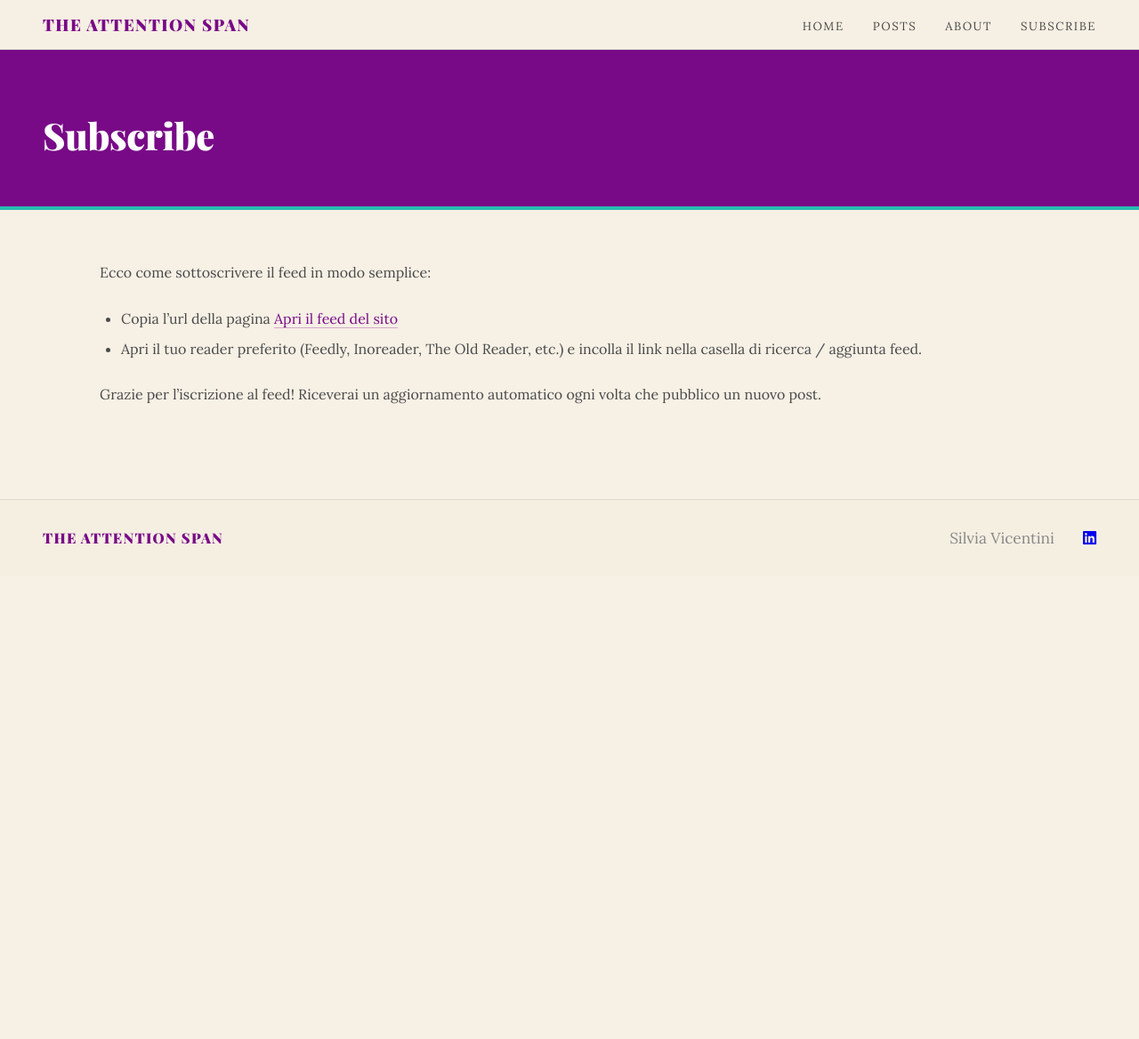
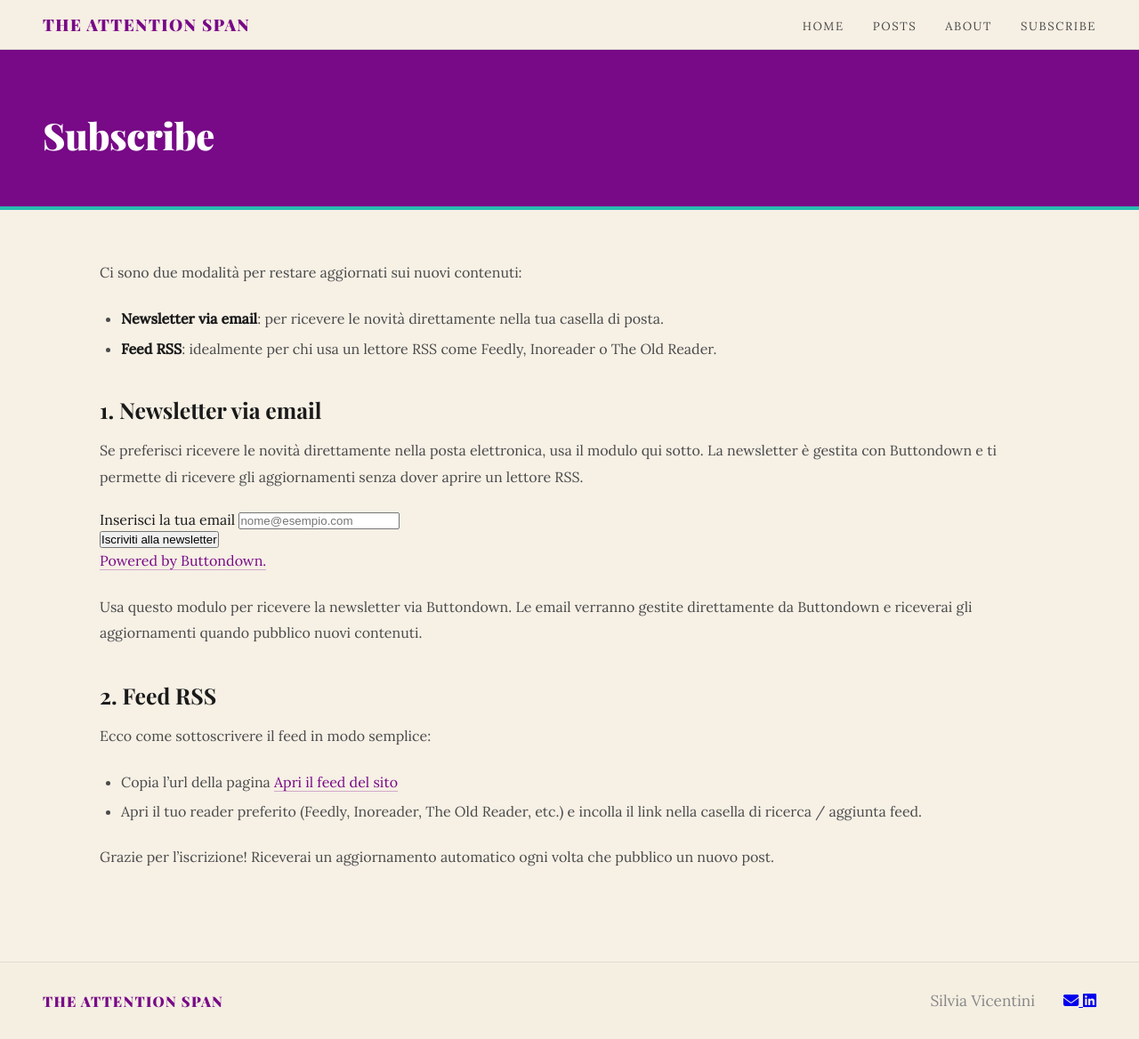
Before and after one commit to silviavicentini/silviavicentini.github.io, a Jekyll site: the page built from _pages/subscribe.md, in a window 1280 px wide and 1168 px high. Shown: the whole window at 89% size. Built offline with Jekyll 4.4.1, drawn with Linux system fonts in a browser that asks for light colours; some web fonts are replaced.

Commit message:
buttondown and counter

```diff
--- a/_layouts/default.html
+++ b/_layouts/default.html
@@ -51,10 +51,33 @@
   <footer>
     <span class="footer-logo">{{ site.title }}</span>
     <span class="footer-note">{{ site.author.name }}
-
-      <a href="https://www.linkedin.com/in/silvia-vicentini-707743210/" target="_blank" aria-label="LinkedIn">
-        <i class="fab fa-linkedin"></i>
-      </a></span>
+      <span class="footer-contact">
+        <a id="email-link" href="#" aria-label="Send email to Silvia" title="Send email to Silvia">
+          <i class="fas fa-envelope"></i>
+        </a>
+        <a href="https://www.linkedin.com/in/silvia-vicentini-707743210/" target="_blank" rel="noopener noreferrer" aria-label="LinkedIn" title="LinkedIn">
+          <i class="fab fa-linkedin"></i>
+        </a>
+      </span>
+    </span>
   </footer>
+  <script>
+    document.addEventListener('DOMContentLoaded', function() {
+      var emailLink = document.getElementById('email-link');
+      if (!emailLink) return;
+      var user = 'silvia.vicentini.work';
+      var domain = 'gmail.com';
+      var mailto = 'mailto:' + user + '@' + domain;
+      emailLink.href = mailto;
+      emailLink.target = '_blank';
+      emailLink.rel = 'noopener noreferrer';
+      emailLink.addEventListener('click', function(event) {
+        event.preventDefault();
+        window.open(mailto, '_blank');
+      });
+    });
+  </script>
+  <script data-goatcounter="https://attention-span.goatcounter.com/count"
+          async src="https://gc.zgo.at/count.js"></script>
 </body>
 </html>
--- a/_pages/subscribe.md
+++ b/_pages/subscribe.md
@@ -4,9 +4,41 @@ title: "Subscribe"
 permalink: /subscribe/
 ---
 
+Ci sono due modalità per restare aggiornati sui nuovi contenuti:
+
+- **Newsletter via email**: per ricevere le novità direttamente nella tua casella di posta.
+- **Feed RSS**: idealmente per chi usa un lettore RSS come Feedly, Inoreader o The Old Reader.
+
+## 1. Newsletter via email
+
+Se preferisci ricevere le novità direttamente nella posta elettronica, usa il modulo qui sotto. La newsletter è gestita con Buttondown e ti permette di ricevere gli aggiornamenti senza dover aprire un lettore RSS.
+
+<form
+  action="https://buttondown.com/api/emails/embed-subscribe/attentionspan"
+  method="post"
+  class="embeddable-buttondown-form"
+>
+  <label for="bd-email">Inserisci la tua email</label>
+  <input type="email" name="email" id="bd-email" placeholder="nome@esempio.com" required />
+  <div class="embeddable-buttondown-actions">
+    <input type="submit" value="Iscriviti alla newsletter" />
+    <p class="embeddable-buttondown-credit">
+      <a href="https://buttondown.com/refer/attentionspan" target="_blank" rel="noopener noreferrer">
+        Powered by Buttondown.
+      </a>
+    </p>
+  </div>
+</form>
+
+<p>
+  Usa questo modulo per ricevere la newsletter via Buttondown. Le email verranno gestite direttamente da Buttondown e riceverai gli aggiornamenti quando pubblico nuovi contenuti.
+</p>
+
+## 2. Feed RSS
+
 Ecco come sottoscrivere il feed in modo semplice:
 
 - Copia l'url della pagina [Apri il feed del sito]({{ '/feed.xml' | relative_url }})
 - Apri il tuo reader preferito (Feedly, Inoreader, The Old Reader, etc.) e incolla il link nella casella di ricerca / aggiunta feed.
 
-Grazie per l'iscrizione al feed! Riceverai un aggiornamento automatico ogni volta che pubblico un nuovo post.
+Grazie per l'iscrizione! Riceverai un aggiornamento automatico ogni volta che pubblico un nuovo post.
```
